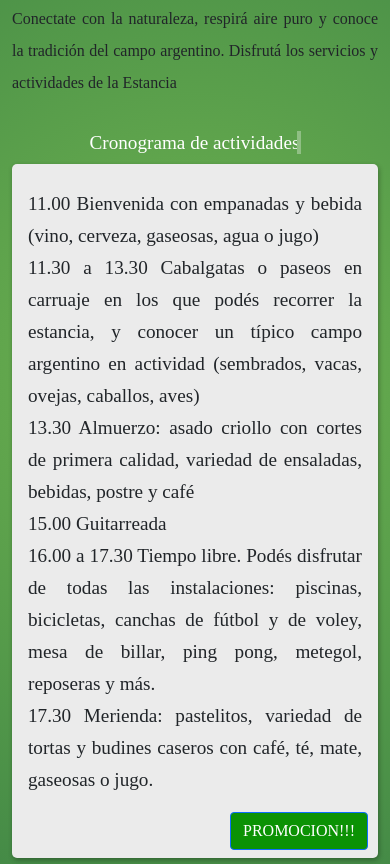
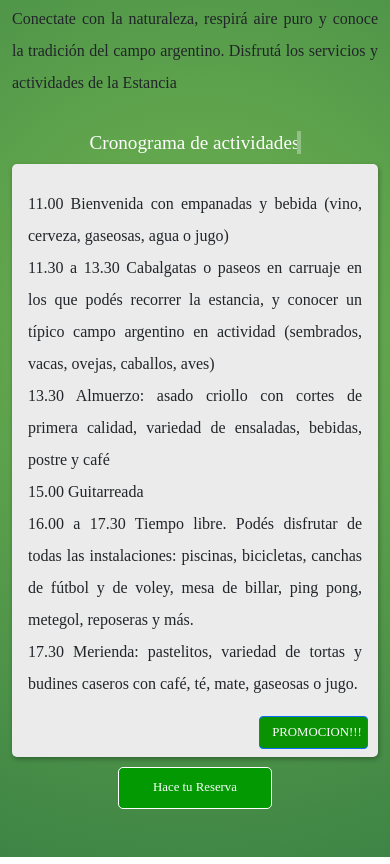
Before and after one commit to Maxhidalgo84/ProyectoWeb, a website: page Pages/DiaDeCampo.html in a window 390 px wide. Shown: the part 385-1249 px from the top of the page. Drawn offline with nearby package versions, Linux system fonts and the light colour scheme; a web font is replaced by a local one.

Commit message:
tamaño textos

```diff
--- a/scss/base/_base.scss
+++ b/scss/base/_base.scss
@@ -59,7 +59,7 @@
         margin: auto;
         text-align: center;
         margin-top: 10px;
-        width: 200px;
+        width: 12em;
         padding: 10px 20px;
         border-radius: 5px;
         border: 1px solid white;
@@ -76,6 +76,11 @@
             animation: pulsate 1s ease-in-out;
         }
 
+        @media (max-width:576px){
+
+            font-size: 0.8rem;
+        }
+
                 @keyframes pulsate {
                 0% {
                   box-shadow: 0 0 30px rgb(236, 236, 236);
--- a/scss/partials/_diaDecampo.scss
+++ b/scss/partials/_diaDecampo.scss
@@ -42,11 +42,21 @@
           padding: 1rem;
           width: 100%;
           font-size: 1.2rem;
+
+          @media (max-width:576px){
+            font-size: $textpmobile;
+        }
         }
 
         .btnPromo {
           background-color: #0b9204;
+          width: 8.5em;
           margin: 0 10px;
+
+
+          @media (max-width:576px){
+          font-size: 0.8rem;
+           }
         }
   }
 
```
Also changed, not shown: css/estilos.css.
